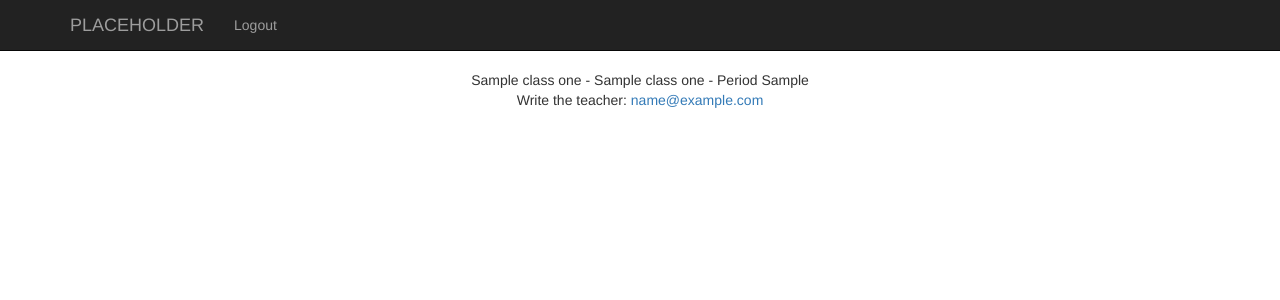
After one commit to jerry-lei/Teacher-Contact-Site, a Flask app: template templates/class.html in a window 1280 px wide. The commit adds this page. Shown: the top 300 px of the page. Run offline with Flask 2, Linux system fonts and the light colour scheme; the template is opened without the code that fills it: most values are stand-ins (such as "Sample title", 1, 10 or a date in 2020); some libraries are stand-ins or nearby versions.

Commit message:
Class profile. Shows current class + link to email teacher. Needs students in class

```diff
--- a/app.py
+++ b/app.py
@@ -43,14 +43,14 @@ def logout():
 @app.route("/classes")
 @app.route("/classes/<class_id>")
 def classes(class_id = ""):
-    c = database.find_class(class_id)
-    if c == None:
+    if len(class_id) < 1:
         if session.get('auth') != 'teacher':
             return redirect("/")
         else:
             return render_template("classes.html", username = session.get('username'), auth=session.get('auth'), classes = database.find_classes(session.get('email')))
     else:
-        return render_template("classs.html",
+        c1 = database.find_class(class_id)
+        return render_template("class.html", username = session.get('username'), auth=session.get('auth'), class_one = c1)
 
 @app.route("/createClass", methods=["GET", "POST"])
 def createClass():
--- a/database.py
+++ b/database.py
@@ -1,4 +1,5 @@
 from pymongo import MongoClient
+from bson.objectid import ObjectId
 from datetime import datetime
 
 connection = MongoClient()
@@ -62,7 +63,9 @@ def find_classes(teacher_email):
 
 def find_class(class_id):
     classes = db['classes']
-    return classes.find_one({'_id': class_id})
+    #return classes.find_one({'_id': class_id})
+    ret_class = classes.find_one({'_id': ObjectId(class_id)})
+    return ret_class
 
 def all_classes_in_period(class_periods): #class_period in string form (array to allow multiple checkboxes)
     classes = db['classes']
--- a/templates/addClass.html
+++ b/templates/addClass.html
@@ -29,7 +29,7 @@
   <input type="submit" id="button" name="button" value = "Look">
 </form>
   {% for item in classes %}
-  <a href="/classes/{{item.course_code}}">{{item.teacher_name}} - {{item.class_name}} - Period {{item.class_period}}</a>
+  <a href="/classes/{{item._id}}">{{item.teacher_name}} - {{item.class_name}} - Period {{item.class_period}}</a>
   <br><br>
   {% endfor %}
 </center>
--- /dev/null
+++ b/templates/class.html
@@ -0,0 +1,12 @@
+{% extends "master.html" %}
+
+{% block body %}
+<center>
+    {{class_one.teacher_name}} - {{class_one.class_name}} - Period {{class_one.class_period}}
+    <br>
+
+    Write the teacher: <a href="https://mail.google.com/mail/u/0/?view=cm&fs=1&to={{class_one.teacher_email}}&su={{username}} - {{class_one.class_name}} - Period {{class_one.class_period}}">
+      {{class_one.teacher_email}}
+    </a>
+</center>
+{% endblock %}
```
